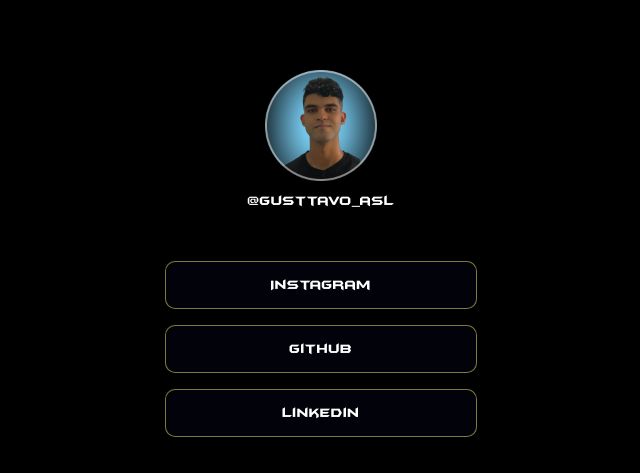
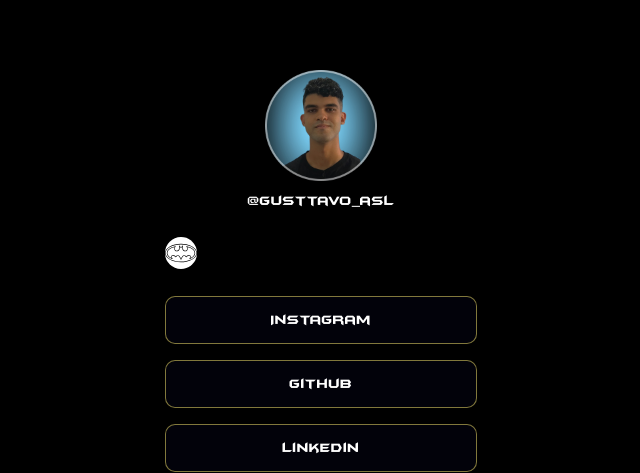
Before and after one commit to GustavoASL/DC-DevLinks, a plain HTML site: page index.html in a window 1280 px wide. Shown: the top 473 px of the page, without its empty margins (319-959 px from the left). Drawn offline with Linux system fonts and the light colour scheme.

Commit message:
add switch button and switch icons

```diff
--- a/index.html
+++ b/index.html
@@ -15,6 +15,14 @@
           alt="Gustavo usando óculos, blusa azul com fundo azul"/>
         <p>@gusttavo_asl</p>
       </div>
+
+      <div id="switch">
+        <button>
+        </button>
+        <span>
+        </span>
+      </div>
+
       <ul>
         <li>
           <a target="_blank" href="https://www.instagram.com/gusttavo_asl/"
--- a/style.css
+++ b/style.css
@@ -24,6 +24,7 @@ body * {
   --border-buttons: yellow;
   --background-buttons-hover: rgba(12, 11, 51, 0.196);
   --border-buttons-hover: red;
+  --switch-image: url(./Assets/Switchicon/Superman-Marca.svg);
 }
 
 .Bat {
@@ -36,6 +37,7 @@ body * {
   --border-buttons: rgba(255, 238, 111, 0.5);
   --background-buttons-hover: black;
   --border-buttons-hover: white;
+  --switch-image: url(./Assets/Switchicon/Batman-Marca.svg);
 }
 
 /* caixa principal */
@@ -61,6 +63,15 @@ body * {
   font-weight: 500;
   line-height: 24px;
   margin-top: 8px;
+}
+
+/* Switch button */
+#switch button {
+  width: 32px;
+  height: 32px;
+  background: white var(--switch-image) no-repeat center/contain;
+  border: 0;
+  border-radius: 50%;
 }
 
 /* Fontes dos Textos */
```
